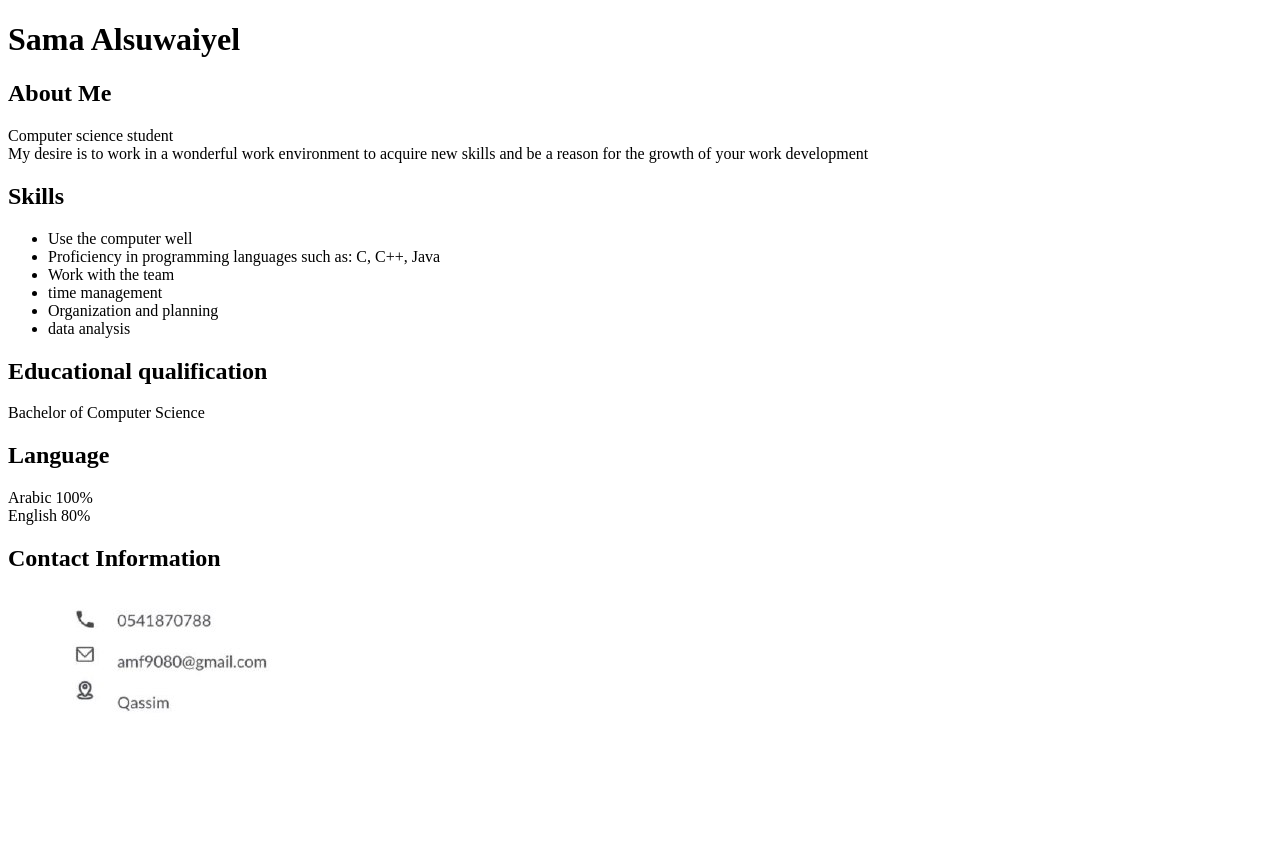
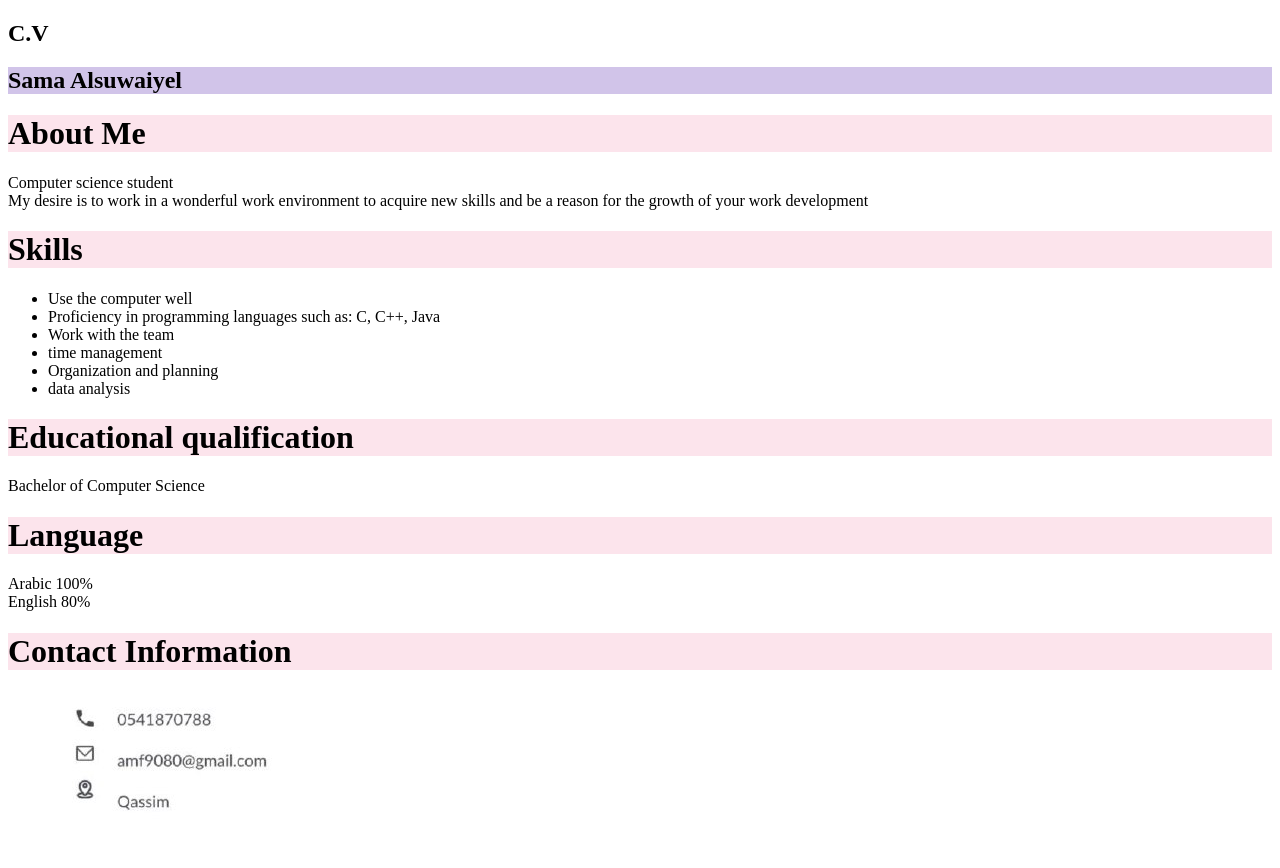
Before and after one commit to SamaAlsu/cv, a plain HTML site: page index.html.html in a window 1280 px wide. Before the commit the page ends 800 px from the top, so only its background shows below. Drawn offline with Linux system fonts and the light colour scheme.

Commit message:
add Color

```diff
--- /dev/null
+++ b/css/sa.css
@@ -0,0 +1,8 @@
+	H1 {
+	background-color: #fce4ec;
+
+}
+.se {
+	background-color:#d1c4e9;
+
+}
--- a/index.html.html
+++ b/index.html.html
@@ -10,13 +10,14 @@
 </HEAD>
 
 <BODY>
+<link rel="stylesheet" type="text/css" href="css/sa.css">
+<H2> C.V </H2>
+	<H2 class="se">  Sama Alsuwaiyel   </H2>
 
-	<H1 >  Sama Alsuwaiyel   </H1>
-
-<H2> About Me </H2>
+<H1> About Me </H1>
 <p> Computer science student<br> My desire is to work in a wonderful work environment to acquire new skills and be a reason for the growth of your work development  </p>
 
-<H2>Skills </H2>
+<H1>Skills </H1>
 <ul>
 <li>Use the computer well</li>
 <li>Proficiency in programming languages such as: C, C++, Java</li>
@@ -26,13 +27,13 @@
 <li>data analysis</li>
 </ul>
 
-<H2> Educational qualification</H2>
+<H1> Educational qualification</H1>
 <p>Bachelor of Computer Science</p>
 
-<H2> Language</H2>
+<H1> Language</H1>
 <p> Arabic 100% <br> English 80% </p>
 
-<H2>Contact Information </H2>
+<H1>Contact Information </H1>
 <img src="img/info.jpg">
 </BODY>
 
```
